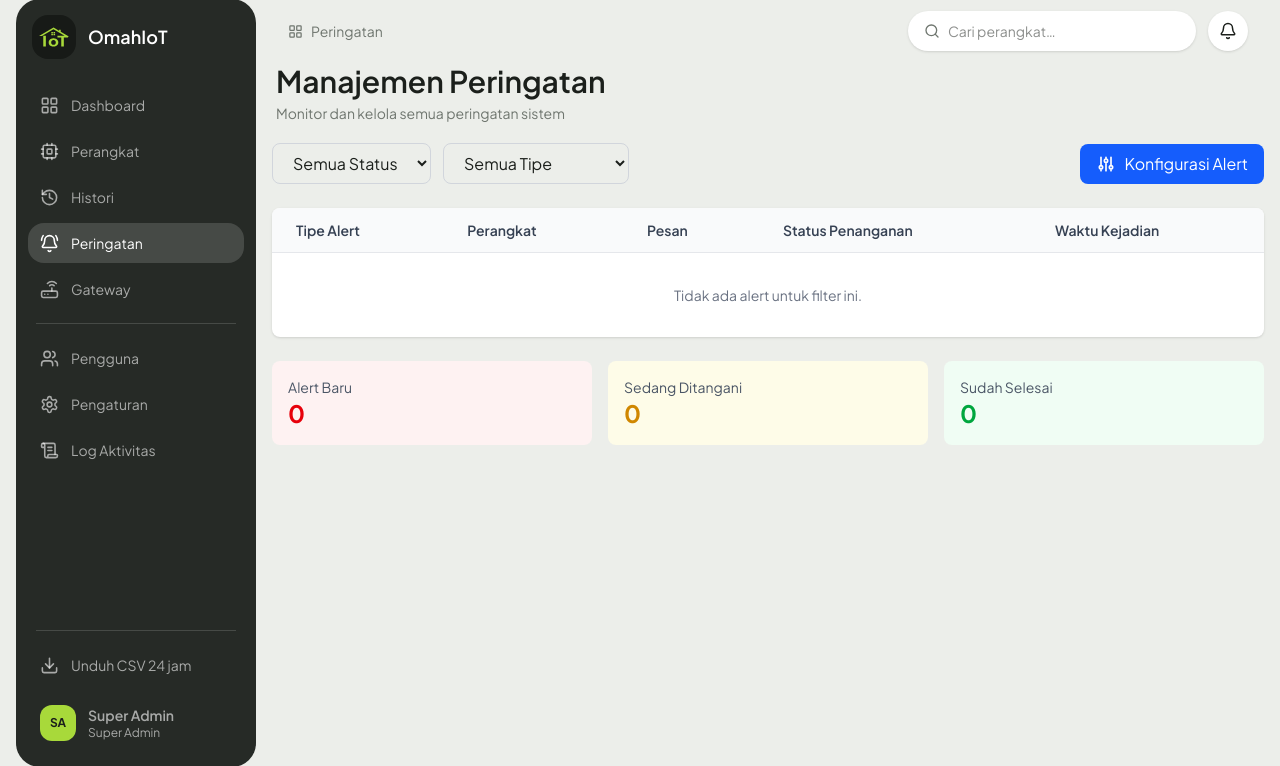
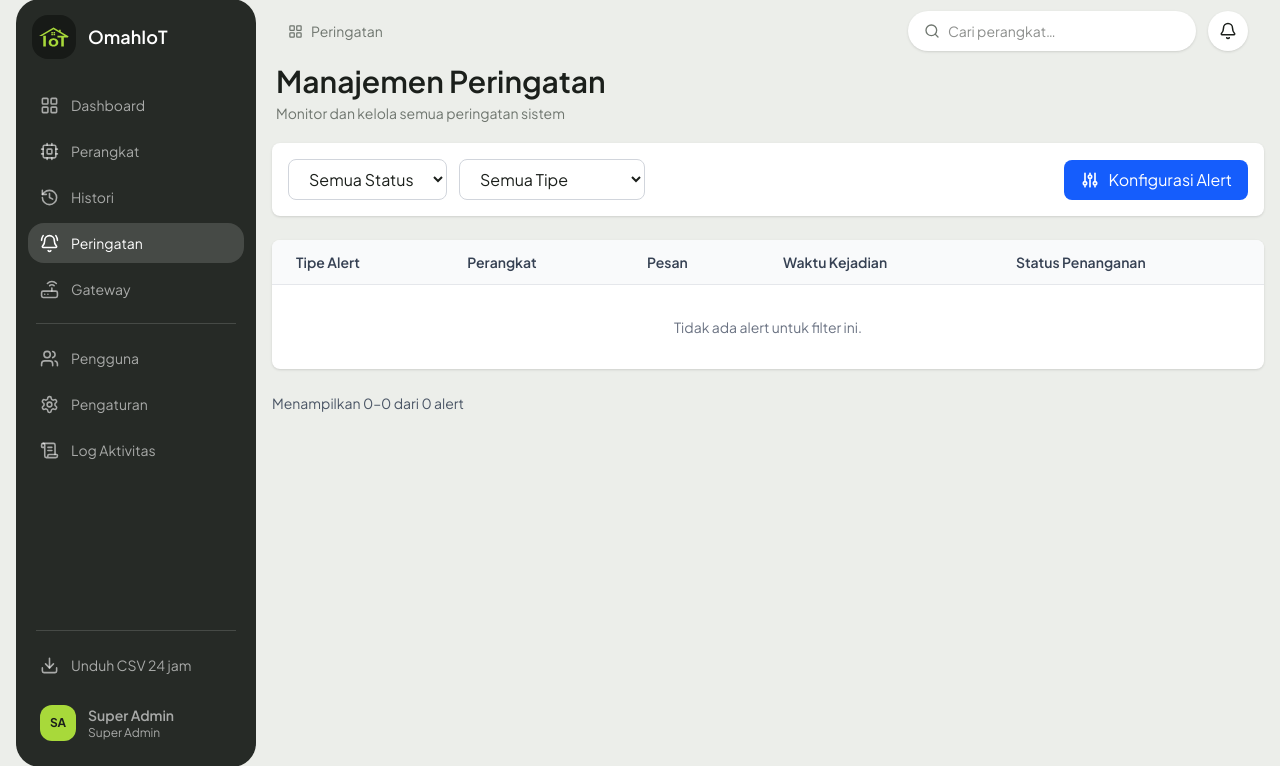
Before and after one commit to bayu3prayitno/dashboard_plts, a Laravel app: page /alerts in a window 1280 px wide. Shown: the part 17-783 px from the top of the page. Run offline with Laravel 12, Linux system fonts and the light colour scheme; a user stored in the database is signed in; data comes from the database, SQL or seed files in the repository; data that the repository does not hold is empty; style sheets or scripts are compiled from the project's sources.

Commit message:
style (alert): tampilan pagination dan tabel

```diff
--- a/resources/views/dashboard/alerts/index.blade.php
+++ b/resources/views/dashboard/alerts/index.blade.php
@@ -7,7 +7,7 @@
 @section('content')
 <div class="space-y-6">
     <!-- Filter Bar -->
-    <div class="flex flex-col md:flex-row md:justify-between md:items-center gap-3">
+    <div class="flex flex-col md:flex-row md:justify-between md:items-center gap-3 bg-white p-4 rounded-lg shadow">
         <form method="GET" action="{{ route('alerts.index') }}" class="flex flex-wrap gap-3">
             <select name="status" onchange="this.form.submit()" class="px-4 py-2 border border-gray-300 rounded-lg focus:outline-none focus:ring-2 focus:ring-blue-500">
                 <option value="">Semua Status</option>
@@ -37,8 +37,8 @@
                     <th class="px-6 py-3 text-left text-sm font-semibold text-gray-700">Tipe Alert</th>
                     <th class="px-6 py-3 text-left text-sm font-semibold text-gray-700">Perangkat</th>
                     <th class="px-6 py-3 text-left text-sm font-semibold text-gray-700">Pesan</th>
+                    <th class="px-6 py-3 text-left text-sm font-semibold text-gray-700">Waktu Kejadian</th>
                     <th class="px-6 py-3 text-left text-sm font-semibold text-gray-700">Status Penanganan</th>
-                    <th class="px-6 py-3 text-left text-sm font-semibold text-gray-700">Waktu Kejadian</th>
                 </tr>
             </thead>
             <tbody class="divide-y divide-gray-200">
@@ -60,17 +60,17 @@
                         <span class="block text-xs font-normal text-gray-500">Node {{ $alert->device?->node_id }}</span>
                     </td>
                     <td class="px-6 py-4 text-sm text-gray-600">{{ $alert->message() }}</td>
+                    <td class="px-6 py-4 text-sm text-gray-600 whitespace-nowrap">{{ $alert->triggered_at->timezone(\App\Http\Controllers\DashboardController::tz())->format('d M Y H:i') }}</td>
                     <td class="px-6 py-4 text-sm">
-                        <select onchange="updateAlertStatus('{{ route('alerts.updateStatus', $alert) }}', this.value)" class="px-3 py-1 border rounded text-sm focus:outline-none focus:ring-2 focus:ring-blue-500">
+                        <select onchange="updateAlertStatus('{{ route('alerts.updateStatus', $alert) }}', this.value)" class="px-3 py-1 border rounded-full text-sm focus:outline-none focus:ring-2 focus:ring-blue-500">
                             <option value="new" @selected($alert->status === 'new')>Baru</option>
                             <option value="acknowledged" @selected($alert->status === 'acknowledged')>Ditangani</option>
                             <option value="resolved" @selected($alert->status === 'resolved')>Selesai</option>
                         </select>
                         @if($alert->resolution_note)
-                            <span class="block text-xs text-gray-500 mt-1">{{ $alert->resolution_note }}</span>
+                            <span class="block text-xs text-gray-500 mt-1 hidden">{{ $alert->resolution_note }}</span>
                         @endif
                     </td>
-                    <td class="px-6 py-4 text-sm text-gray-600 whitespace-nowrap">{{ $alert->triggered_at->timezone(\App\Http\Controllers\DashboardController::tz())->format('d M Y H:i') }}</td>
                 </tr>
                 @empty
                 <tr>
@@ -81,10 +81,14 @@
         </table>
     </div>
 
-    <div>{{ $alerts->links() }}</div>
+    <!-- Pagination -->
+    <div class="flex flex-col sm:flex-row justify-between items-center gap-3 text-sm text-gray-600">
+        <span>Menampilkan {{ $alerts->firstItem() ?? 0 }}–{{ $alerts->lastItem() ?? 0 }} dari {{ $alerts->total() }} alert</span>
+        {{ $alerts->onEachSide(1)->links() }}
+    </div>
 
     <!-- Summary -->
-    <div class="grid grid-cols-1 md:grid-cols-3 gap-4">
+    <div class="grid grid-cols-1 md:grid-cols-3 gap-4 hidden">
         <div class="bg-red-50 rounded-lg p-4">
             <p class="text-gray-600 text-sm">Alert Baru</p>
             <p class="text-2xl font-bold text-red-600">{{ $counts['new'] }}</p>
```
